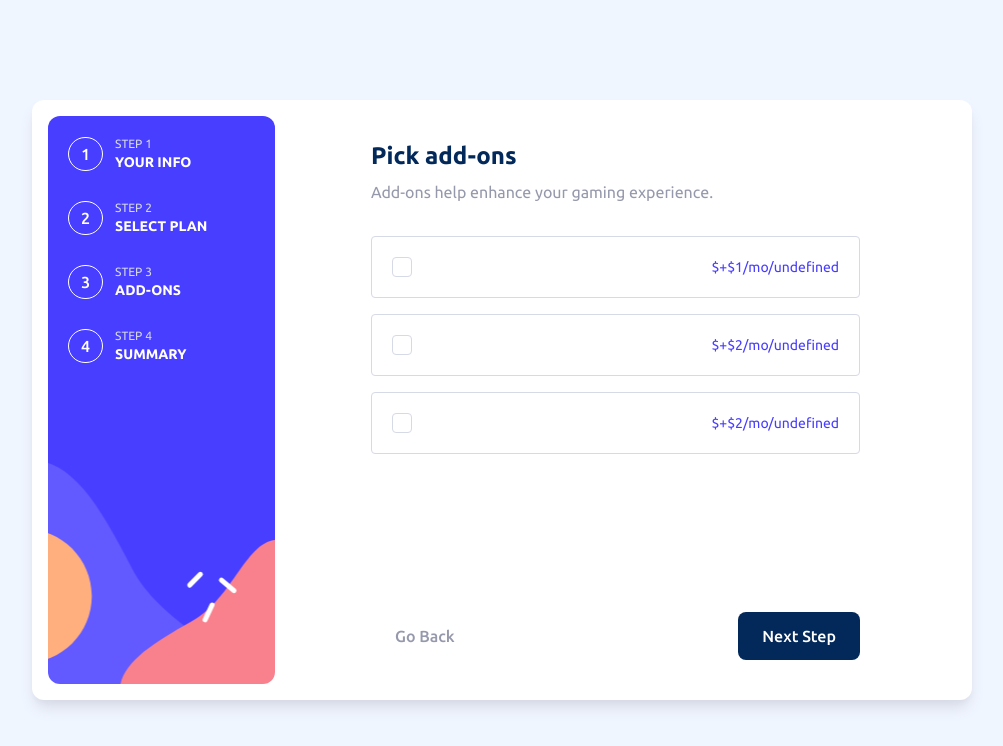
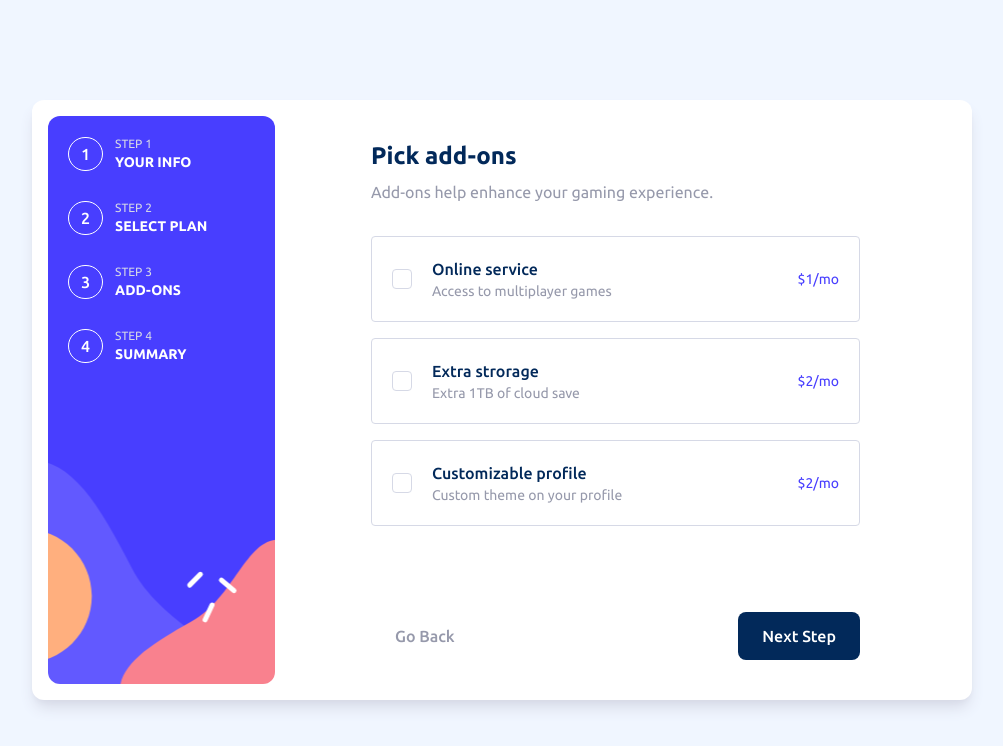
Before and after one commit to revuwem/multi-step-form, a React (Vite) app: page /addons in a window 1280 px wide. Shown: the top 746 px of the page, without its empty margins (138-1141 px from the left). Built offline with nearby package versions, Linux system fonts and the light colour scheme.

Commit message:
feat(pages/Addons): fetch addons data and render form fields

```diff
--- a/src/pages/Addons/Addons.tsx
+++ b/src/pages/Addons/Addons.tsx
@@ -6,8 +6,15 @@
 import { Link, useNavigate } from "react-router-dom";
 import { useSubscriptionState } from "../../shared/context/Subscription/SubscriptionContext";
 import { SubmitHandler, useForm } from "react-hook-form";
+import useSWR from "swr";
+import { getSubscriptionAddons } from "../../shared/api";
 
 const Addons: React.FC<{}> = () => {
+  const {
+    data: addonsData,
+    error,
+    isLoading,
+  } = useSWR<IAddon[]>("subscription/addons", getSubscriptionAddons);
   const { state, setState } = useSubscriptionState();
   const { handleSubmit, control } = useForm<ISubscription>({
     defaultValues: state,
@@ -29,36 +36,20 @@
       </Paragraph>
       <form action="">
         <div className="grid gap-4">
+          {addonsData &&
+            addonsData.length > 0 &&
+            addonsData.map((addon) => (
               <AddonCheckbox
-            id="addon-1"
+                id={`addon-${addon.id}`}
                 name="addons"
                 control={control}
                 content={{
-              title: "Online Service",
-              label: "Access to multiplayer games",
-              price: "+$1/mo",
+                  ...addon,
+                  price: addon.price[state.period],
+                  period: state.period === "month" ? "mo" : "yr",
                 }}
               />
-          <AddonCheckbox
-            id="addon-2"
-            name="addons"
-            control={control}
-            content={{
-              title: "Larger storage",
-              label: "Extra 1TB of cloud save",
-              price: "+$2/mo",
-            }}
-          />
-          <AddonCheckbox
-            id="addon-3"
-            name="addons"
-            control={control}
-            content={{
-              title: "Customizable profile",
-              label: "Custom theme on your profile",
-              price: "+$2/mo",
-            }}
-          />
+            ))}
         </div>
       </form>
       <div className="grow flex flex-row-reverse justify-between items-end">
```
Lines whose indentation alone changed are shown as unchanged.
